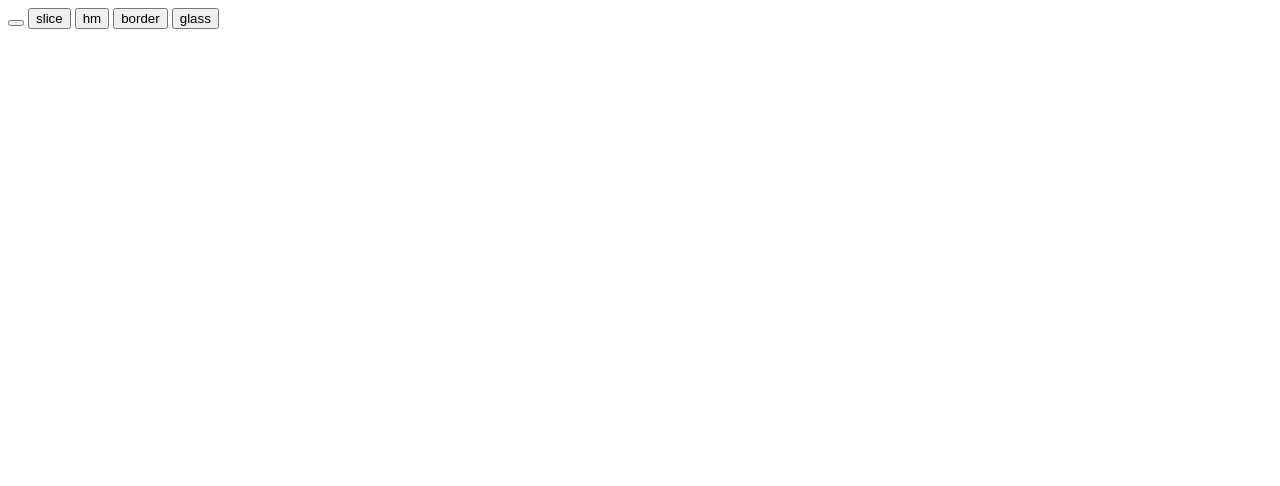
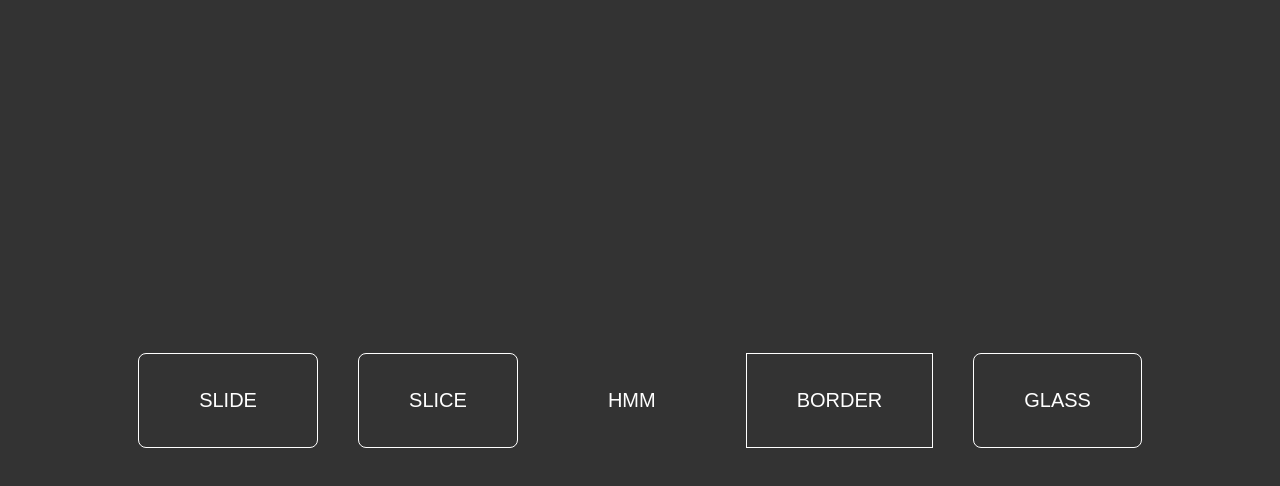
Before and after one commit to AleksandraPikulik/Button-animations, a plain HTML site: page index.html in a window 1280 px wide. Drawn offline with Linux system fonts and the light colour scheme.

Commit message:
create all animation for all buttons. Finish project

```diff
--- a/index.html
+++ b/index.html
@@ -5,11 +5,15 @@
 		<meta http-equiv="X-UA-Compatible" content="IE=edge" />
 		<meta name="viewport" content="width=device-width, initial-scale=1.0" />
 		<title>Document</title>
+		<link rel="stylesheet" href="./css/style.css">
 	</head>
 	<body>
-		<button class="slide"></button>
+		<button class="slide">
+			<span class="span1">slide</span>
+			<span class="span2"> :) </span>
+		</button>
 		<button class="slice">slice</button>
-		<button class="hm">hm</button>
+		<button class="hm">hmm</button>
         <button class="border">border</button>
         <button class="glass">glass</button>
 	</body>
--- a/scss/style.scss
+++ b/scss/style.scss
@@ -1,5 +1,199 @@
 * {
-    box-sizing: border-box;
-    padding: 0;
-    margin: 0;
+	box-sizing: border-box;
+	padding: 0;
+	margin: 0;
 }
+
+body {
+	display: flex;
+	justify-content: center;
+	align-content: center;
+	flex-wrap: wrap;
+	width: 100%;
+	height: 100vh;
+	background-color: #333;
+	overflow: hidden;
+}
+
+button {
+	position: relative;
+	margin: 20px;
+	padding: 30px 50px;
+	background: none;
+	border: 1px solid white;
+	border-radius: 8px;
+	color: white;
+	font-size: 20px;
+	text-transform: uppercase;
+	cursor: pointer;
+	overflow: hidden;
+}
+
+button::before,
+button::after {
+	display: block;
+	position: absolute;
+	content: '';
+	transition: 0.5s;
+	z-index: -1;
+}
+
+// slide
+
+.slide {
+	width: 180px;
+	height: 95px;
+}
+
+.slide::after {
+	height: 100%;
+	top: 0;
+	left: -10px;
+	border-left: 2px solid white;
+}
+.slide::before {
+	width: 100%;
+	top: -10px;
+	left: 0;
+	border-top: 2px solid white;
+	transition-delay: 0.05s;
+}
+.slide:hover::after {
+	left: 190px;
+}
+.slide:hover::before {
+	top: 100px;
+}
+
+.span1,
+.span2 {
+	position: absolute;
+	top: 50%;
+	transform: translate(-50%, -50%);
+	transition: 0.5s;
+}
+
+.span1 {
+	left: 50%;
+}
+
+.span2 {
+	left: -50%;
+	transition-delay: 0.1s;
+}
+
+.slide:hover .span1 {
+	left: 150%;
+}
+.slide:hover .span2 {
+	left: 50%;
+}
+
+// slice
+
+.slice::before,
+.slice::after {
+	width: 100%;
+	height: 50%;
+	background-color: rgba(0, 255, 255, 0.37);
+}
+
+.slice::before {
+	top: 0;
+	left: -100%;
+}
+.slice::after {
+	bottom: 0;
+	right: -100%;
+}
+.slice:hover::before {
+	left: 0;
+}
+.slice:hover::after {
+	right: 0;
+}
+
+// hmm
+
+.hm {
+	border: none;
+	transition: 0.5s;
+}
+
+.hm:hover {
+	box-shadow: 2px 3px 0 rgba(255, 255, 255, 0.5),
+		inset 10px 6px 10px rgba(0, 0, 0, 0.4);
+}
+
+// border
+
+.border {
+	border-radius: 0;
+	overflow: visible;
+	transition: 0.8s;
+}
+
+.border:hover {
+	color: rgb(65, 119, 83);
+	border: 1px solid transparent;
+}
+
+.border::before,
+.border::after {
+	width: 100%;
+	height: 100%;
+}
+
+.border::before {
+	top: 0;
+	left: 0;
+}
+
+.border:hover::before {
+	top: -10px;
+	left: -10px;
+	border-top: 3px solid rgb(65, 119, 83);
+	border-left: 3px solid rgb(65, 119, 83);
+}
+
+.border::after {
+	bottom: 0;
+	right: 0;
+}
+
+.border:hover::after {
+	bottom: -10px;
+	right: -10px;
+	border-bottom: 3px solid rgb(65, 119, 83);
+	border-right: 3px solid rgb(65, 119, 83);
+}
+
+// glass
+
+.glass::before {
+	top: -50%;
+	left: -30px;
+	height: 270%;
+	width: 150%;
+	box-shadow: -60px 0px 100px rgba(255, 255, 255, 0.514);
+	transform: rotate(30deg);
+}
+.glass:hover::before {
+	top: 0%;
+	left: 200%;
+}
+
+// LUB INNA METODA
+
+// .glass::before {
+// 	top: -30px;
+// 	left: -130px;
+// 	height: 160%;
+// 	width: 100px;
+// 	background-image: linear-gradient(-90deg, rgba(255, 255, 255, 0.3), rgba(255, 255, 255,0));
+// 	transform: rotate(30deg);
+// }
+
+// .glass:hover::before {
+// 	left: 130%;
+// }
```
Also changed, not shown: css/style.css (added), scss/style.css (deleted), 2 other files.
